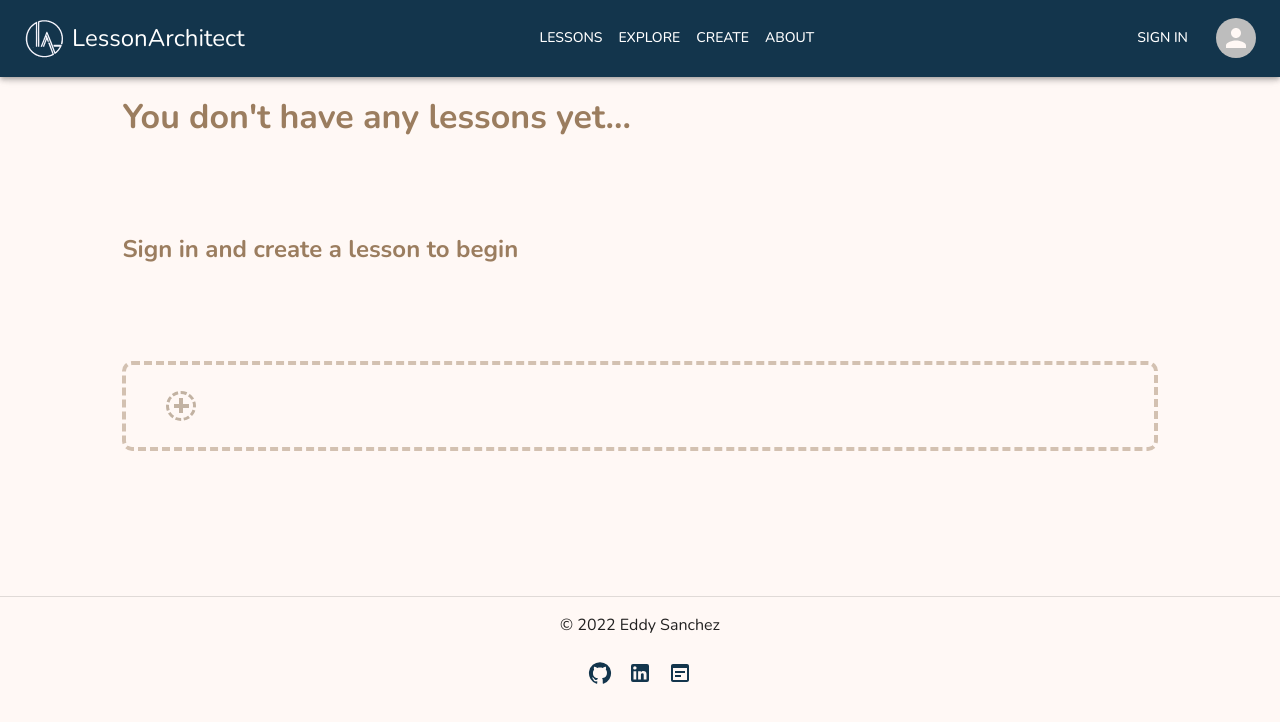
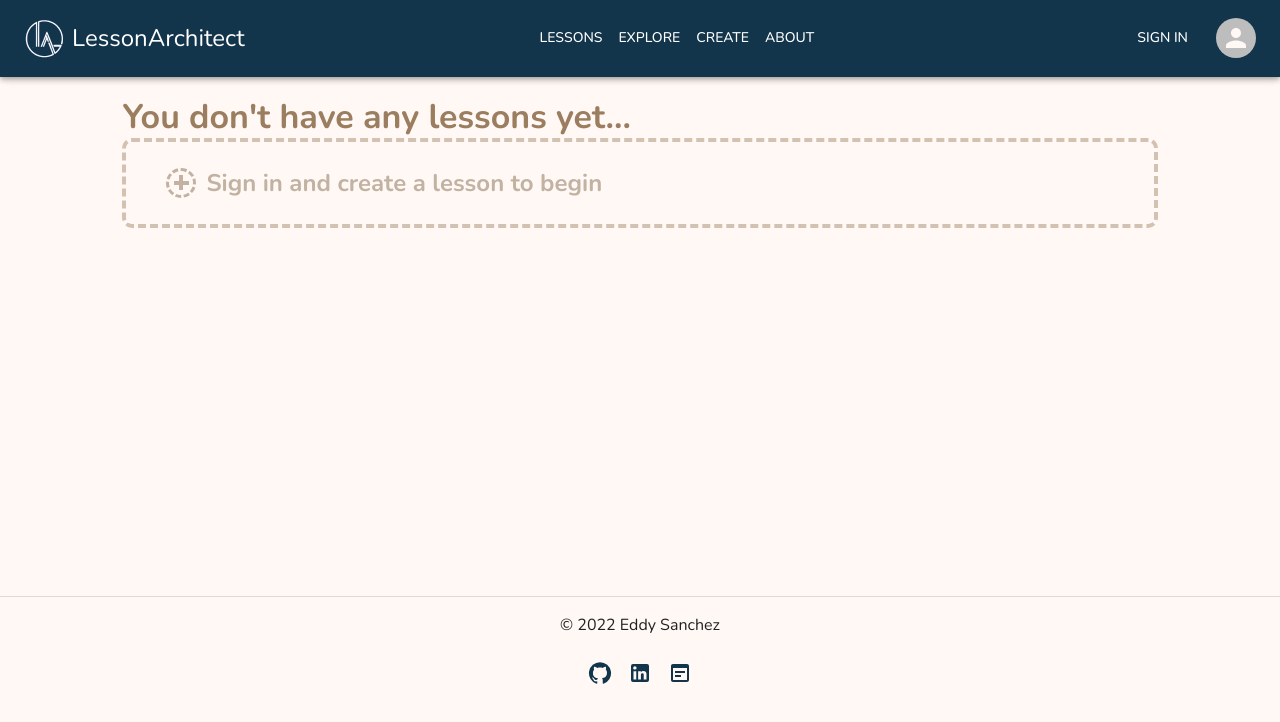
Before and after one commit to Eddy-cs/LessonArchitect, a Next.js app: page /user-lessons in a window 1280 px wide. Shown: the top 722 px of the page. Built offline with nearby package versions, Linux system fonts and the light colour scheme; no server answers.

Commit message:
Update user-lessons.js

```diff
--- a/pages/user-lessons.js
+++ b/pages/user-lessons.js
@@ -36,26 +36,34 @@ function UserLessons(props) {
     </Fragment>
   );
 
-  const empthyPage = (
+  const emptyPage = (
     <Fragment>
+      <div>
         <Typography className={styles.title} fontWeight={700} variant="h4">
           You don&apos;t have any lessons yet...
         </Typography>
-      <Typography className={styles.title} fontWeight={700} variant="h5">
-        Sign in and create a lesson to begin
-      </Typography>
         <Link href="/">
+          <div>
             <div className={styles.button__create}>
               <div className={styles.button__center}>
                 <div className={styles.button__plus}></div>
                 <div className={styles.button__plus_horizontal}></div>
               </div>
+              <Typography
+                // className={styles.title}
+                fontWeight={700}
+                variant="h5"
+              >
+                Sign in and create a lesson to begin
+              </Typography>
+            </div>
           </div>
         </Link>
+      </div>
     </Fragment>
   );
 
-  return <Fragment>{props.user ? lessonPage : empthyPage}</Fragment>;
+  return <Fragment>{props.user ? lessonPage : emptyPage}</Fragment>;
 }
 
 export default UserLessons;
```
Lines whose indentation alone changed are shown as unchanged.
